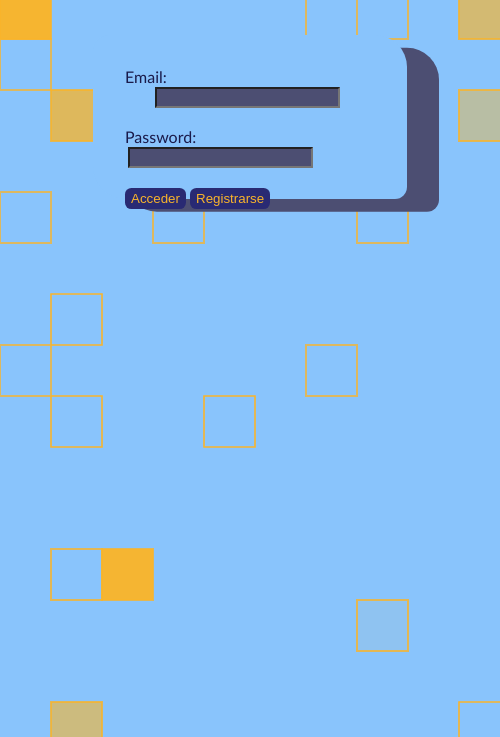
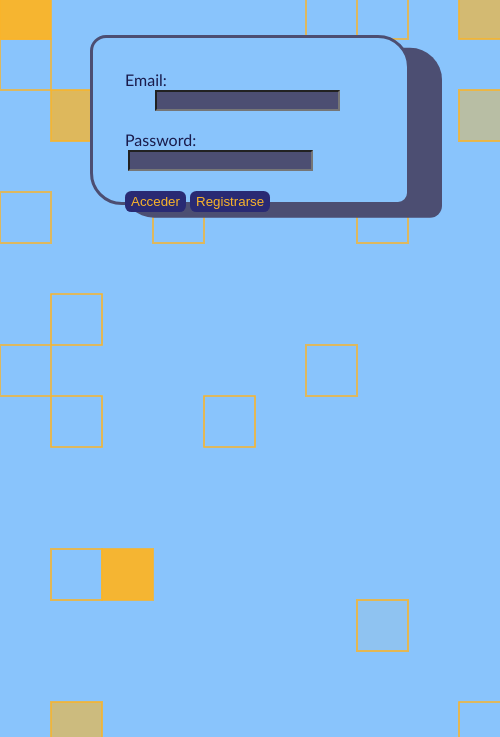
Before and after one commit to patshone96/ALACARTAPP-Escritorio, an Electron app: page sign.html in a window 500 px wide. Shown: the part 63-800 px from the top of the page. Drawn offline with Linux system fonts and the light colour scheme; no server answers.

```diff
--- a/sign.css
+++ b/sign.css
@@ -19,7 +19,7 @@
 }
 
 #square{
-
+    border: #4C4E72 solid;
     height: 100px;
     width: 250px;
     margin: 1rem;
```
